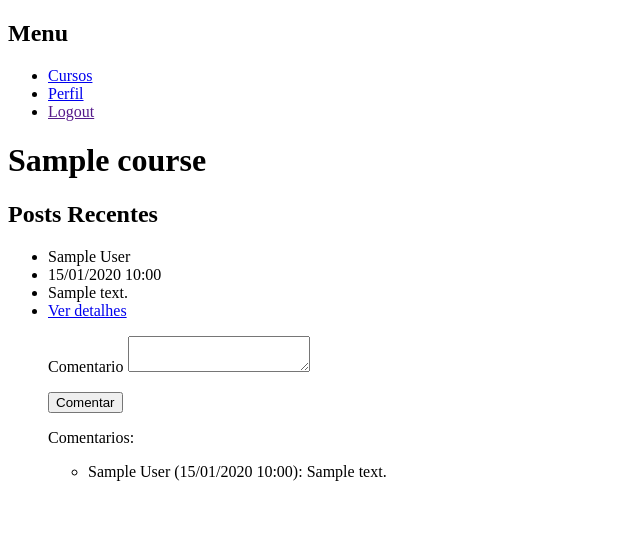
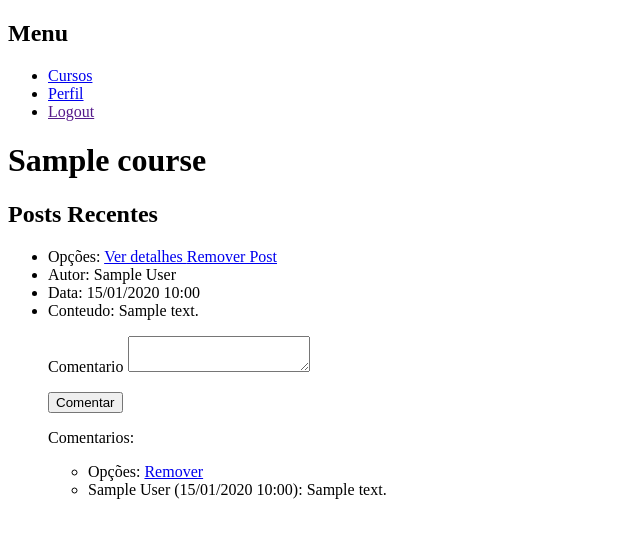
Before and after one commit to besenleo/O-Que-Cursar, a Flask app: template templates/curso_home.html in a window 1280 px wide. Shown: the top 538 px of the page, without its empty margins (0-640 px from the left). Run offline with Flask 2, Linux system fonts and the light colour scheme; a user stored in the database is signed in; tables that the repository leaves empty hold one stand-in row (values such as "Sample post"); the template is opened without the code that fills it: values that come from a table or form of the project are taken from there, most other values are stand-ins (such as "Sample title", 1, 10 or a date in 2020); some libraries are stand-ins or nearby versions.

Commit message:
Feature: Meu posts e gerenciar comentarios e posts

```diff
--- a/app.py
+++ b/app.py
@@ -1,10 +1,9 @@
 from datetime import datetime
-from re import T
-from flask import Flask, render_template, url_for, redirect, flash
+from flask import Flask, render_template, url_for, redirect, flash, request
 from sqlalchemy import exists
 from flask_mail import Mail
-from flask_security import login_required, roles_required, current_user, \
-                        SQLAlchemyUserDatastore, Security
+from flask_security import login_required, roles_required, roles_accepted, \
+                        current_user, SQLAlchemyUserDatastore, Security
 from model import db, User, Role, Course, Post, Comment
 from forms import ExtendedRegisterForm, CourseForm, PostForm, CommentForm
 from flask_migrate import Migrate
@@ -289,5 +288,73 @@ def create_app():
 
         return render_template('post.html', current_user=current_user, form=form, post=post_obj)
 
+    @app.route('/meus_posts', methods=['GET', 'POST'])
+    @roles_required('mentor')
+    def meus_posts():
+        form = CommentForm()
+        posts = Post.query.filter(Post.user.has(User.id == current_user.id))
+
+        if form.validate_on_submit():
+            content = form.content.data
+            post_id_form = form.post_id.data
+
+            try:
+                post_id = int(post_id_form)
+                # Querying database to check if post exists
+                if 0 < Post.query.filter(Post.id == post_id).count() < 2:
+                    comment = Comment(content=content, creation_date=datetime.now(), id_post=post_id)
+                    # Adding author to comment
+                    comment.user = current_user
+                    db.session.add(comment)
+                    db.session.commit()
+                    return redirect(url_for('meus_posts'))
+                else:
+                    db.session.rollback()
+                    flash('Falha ao fazer comentario!', 'error')
+                    return redirect(url_for('meus_posts'))
+            except:
+                db.session.rollback()
+                flash('Falha ao fazer comentario!', 'error')
+                return redirect(url_for('meus_posts'))
+
+        return render_template('meus_posts.html', current_user=current_user, form=form, posts=posts)
+
+    @app.route('/excluir_post/<post_id>')
+    @roles_accepted('admin', 'mentor')
+    def excluir_post(post_id):
+        post = Post.query.filter(Post.id == post_id).first()
+
+        if current_user.has_role('admin') or current_user.id == post.user.id:
+            try:
+                db.session.delete(post)
+                db.session.commit()
+                flash('Post removido com sucesso!', 'success')
+            except:
+                db.session.rollback()
+                flash('Falha ao remover post', 'error')
+        else:
+            flash('Voce não tem permissão para deletar esse post', 'error')
+
+        return redirect(url_for('index'))
+
+    @app.route('/excluir_comentario/<comment_id>')
+    @roles_accepted('admin', 'mentor')
+    def excluir_comentario(comment_id):
+        comment = Comment.query.filter(Comment.id == comment_id).first()
+        post = Post.query.filter(Post.id == comment.id_post).first()
+
+        # Only the admin and post's creator can remove comments
+        if current_user.has_role('admin') or current_user.id == post.user.id:
+            try:
+                db.session.delete(comment)
+                db.session.commit()
+                flash('Comentario removido com sucesso!', 'success')
+            except:
+                db.session.rollback()
+                flash('Falha ao remover comentario', 'error')
+        else:
+            flash('Voce não tem permissão para deletar esse comentario', 'error')
+
+        return redirect(url_for('index'))
 
     return app
--- a/templates/_macros.html
+++ b/templates/_macros.html
@@ -10,3 +10,45 @@
     {% endif %}
   </p>
 {% endmacro %}
+
+{% macro render_post(post, comment_form, current_user, redirect_page) %}
+  <div>
+    <ul>
+        {% if current_user.is_authenticated  %}
+          <li> Opções: <a href="{{ url_for('post', post_id=post.id)}}"> Ver detalhes </a>
+          {% if current_user.has_role('admin') or post.user.id == current_user.id %}
+          <a href="{{ url_for('excluir_post', post_id=post.id)}}"> Remover Post </a>
+          {% endif %}
+          </li>
+        {% endif %}
+
+        <li> Autor: {{ post.user.first_name }} {{ post.user.last_name }} </li>
+        <li> Data: {{ post.creation_date.strftime('%d/%m/%Y %H:%M') }}</li>
+        <li> Conteudo: {{ post.content }}  </li>
+
+        {% if current_user.is_authenticated  %}
+          {% if kwargs %}
+            <form method="POST" action="{{ url_for('%s' % redirect_page, **kwargs )}}">
+          {% else %}
+            <form method="POST" action="{{ url_for('%s' % redirect_page) }}">
+          {% endif %}
+              {{ comment_form.csrf_token }}
+              {{ comment_form.post_id(value=post.id) }}
+              {% call render_field_with_errors(comment_form.content) %} {% endcall %}
+              <input type="submit" value="Comentar">
+            </form>
+        {% endif %}
+        <p> Comentarios: </p>
+        <ul>
+            {% for comment in post.comments %}
+            {% if current_user.has_role('admin') or post.user.id == current_user.id %}
+            <li> Opções: <a href="{{ url_for('excluir_comentario', comment_id=comment.id)}}"> Remover </a> </li>
+            {% endif %}
+            <li> {{ comment.user.first_name }} {{ comment.user.last_name }} ({{ comment.creation_date.strftime('%d/%m/%Y %H:%M')}}): {{ comment.content }}</li>
+            <br>
+            {% endfor %}
+        </ul>
+    </ul>
+  </div>
+  <br>
+{% endmacro %}
--- a/templates/base.html
+++ b/templates/base.html
@@ -18,10 +18,11 @@
         {% endif %}
         {% if current_user.is_authenticated and current_user.has_role('mentor') %}
         <li><a href="{{ url_for('criar_post') }}">Criar Post</a><br/></li>
+        <li><a href="{{ url_for('meus_posts') }}">Minhas Postagens</a><br/></li>
         {% endif %}
         {% if current_user.is_authenticated and current_user.has_role('admin') %}
         <li><a href="{{ url_for('gerenciar_cursos') }}">Gerenciar Cursos</a><br/></li>
-        <li><a href="{{ url_for('gerenciar_usuarios') }}">Gerenciar Usuarios</a><br/></li>
+        <li><a href="{{ url_for('gerenciar_usuarios') }}">Gerenciar Permissões de Usuarios</a><br/></li>
         {% endif %}
         {% if current_user.is_authenticated %}
         <li><a href="{{ url_for('perfil') }}">Perfil</a></li>
--- a/templates/curso_home.html
+++ b/templates/curso_home.html
@@ -1,4 +1,4 @@
-{% from "_macros.html" import render_field_with_errors %}
+{% from "_macros.html" import render_field_with_errors, render_post %}
 {% extends "base.html" %}
 
 {% block header %}
@@ -19,29 +19,7 @@
     {% endif %}
     <h2> Posts Recentes</h2>
     {% for post in posts %}
-    <div>
-        <ul>
-            <li> {{ post.user.first_name }} {{ post.user.last_name }} </li>
-            <li> {{ post.creation_date.strftime('%d/%m/%Y %H:%M') }}</li>
-            <li> {{ post.content }}  </li>
-            {% if current_user.is_authenticated  %}
-            <li><a href="{{ url_for('post', post_id=post.id)}}"> Ver detalhes </a></li>
-            <form method="POST" action="{{ url_for('curso_home', course_name=course.name)}}">
-                {{ form_comment.csrf_token }}
-                {{ form_comment.post_id(value=post.id) }}
-                {{ render_field_with_errors(form_comment.content) }}
-                <input type="submit" value="Comentar">
-            </form>
-            {% endif %}
-            <p> Comentarios: </p>
-            <ul>
-                {% for comment in post.comments %}
-                <li> {{ comment.user.first_name }} {{ comment.user.last_name }} ({{ post.creation_date.strftime('%d/%m/%Y %H:%M')}}): {{ comment.content }}</li>
-                {% endfor %}
-            </ul>
-        </ul>
-    </div>
-    <br>
+        {{ render_post(post, form_comment, current_user, 'curso_home', course_name=course.name)}}
     {% endfor %}
 
 {% endblock %}
--- a/templates/index.html
+++ b/templates/index.html
@@ -5,5 +5,6 @@
 {% endblock %}
 
 {% block body %}
+    {% include "_messages.html" %}
     <h1> Home page </h1>
 {% endblock %}
```
Also changed, not shown: templates/meus_posts.html (added, +14 -0 lines).
